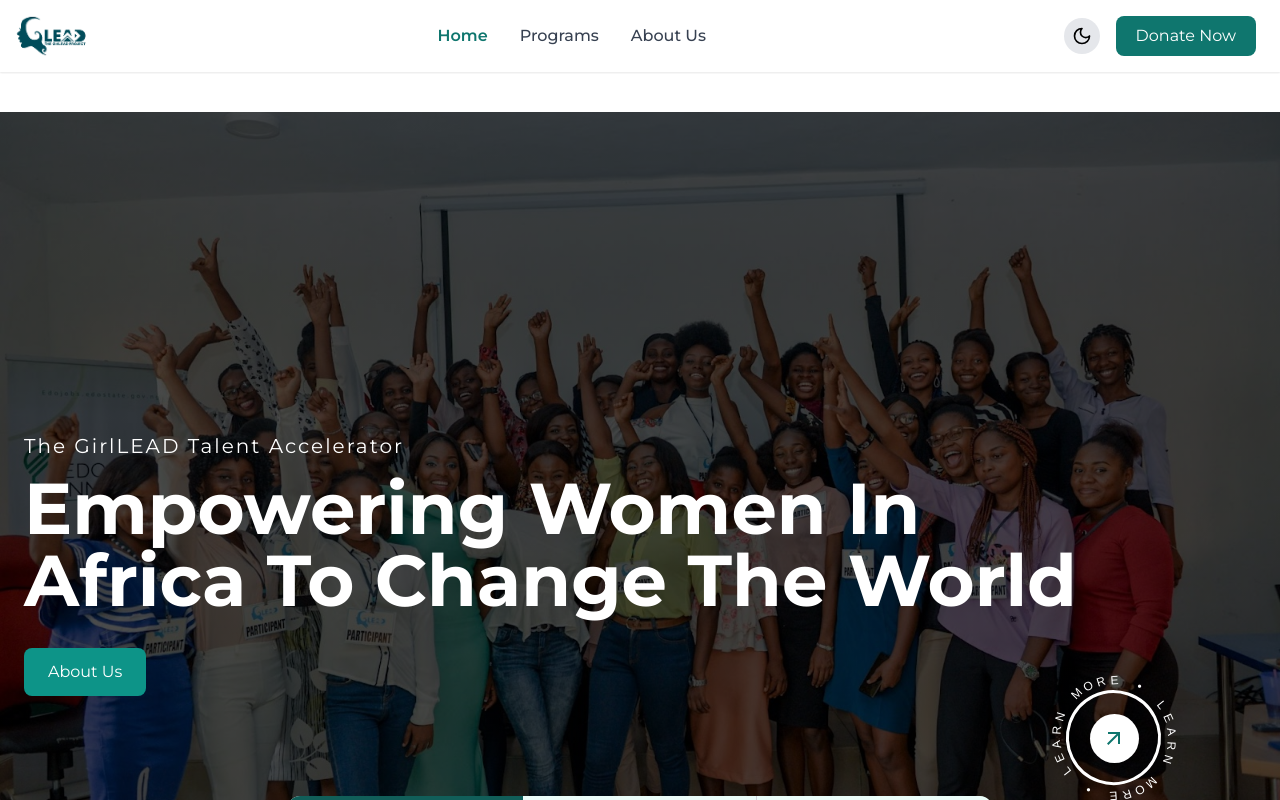
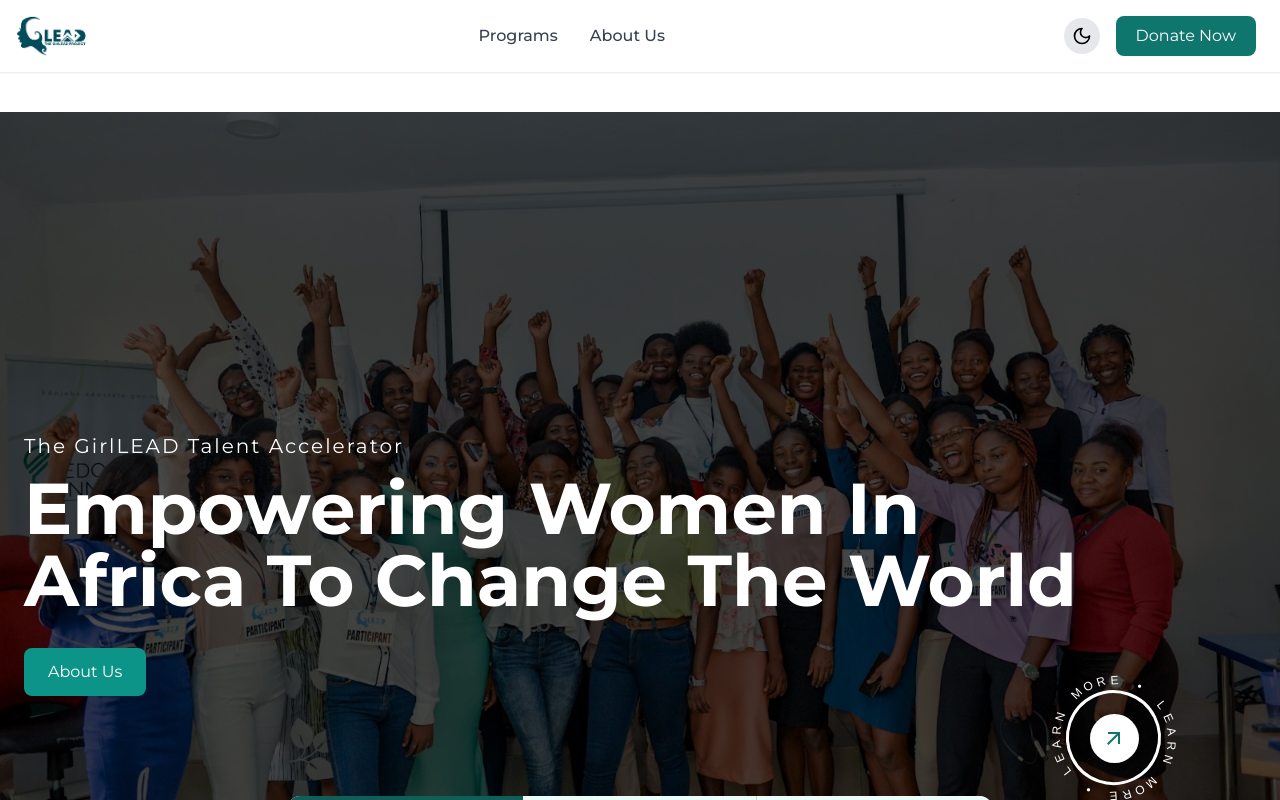
Before and after one commit to The-GirlLEAD-Talent-Accelerator/GirlLEAD_Website_Revamp, a React (Vite) app: page / in a window 1280 px wide. Shown: the top 800 px of the page. Built offline with nearby package versions, Linux system fonts and the light colour scheme.

Commit message:
New update

```diff
--- a/src/components/Navbar.jsx
+++ b/src/components/Navbar.jsx
@@ -44,11 +44,6 @@ export default function Navbar() {
         {/* Desktop Menu */}
         <ul className="hidden md:flex items-center space-x-8 font-medium">
           <li>
-            <NavLink to="/" className={navLinkClass}>
-              Home
-            </NavLink>
-          </li>
-          <li>
             <NavLink to="/programs" className={navLinkClass}>
               Programs
             </NavLink>
@@ -88,15 +83,6 @@ export default function Navbar() {
           <ul className="flex flex-col items-center space-y-6 font-medium">
             <li>
               <NavLink
-                to="/"
-                onClick={() => setOpen(false)}
-                className={navLinkClass}
-              >
-                Home
-              </NavLink>
-            </li>
-            <li>
-              <NavLink
                 to="/programs"
                 onClick={() => setOpen(false)}
                 className={navLinkClass}
```
Also changed, not shown: src/App.jsx (line endings or trailing spaces).
